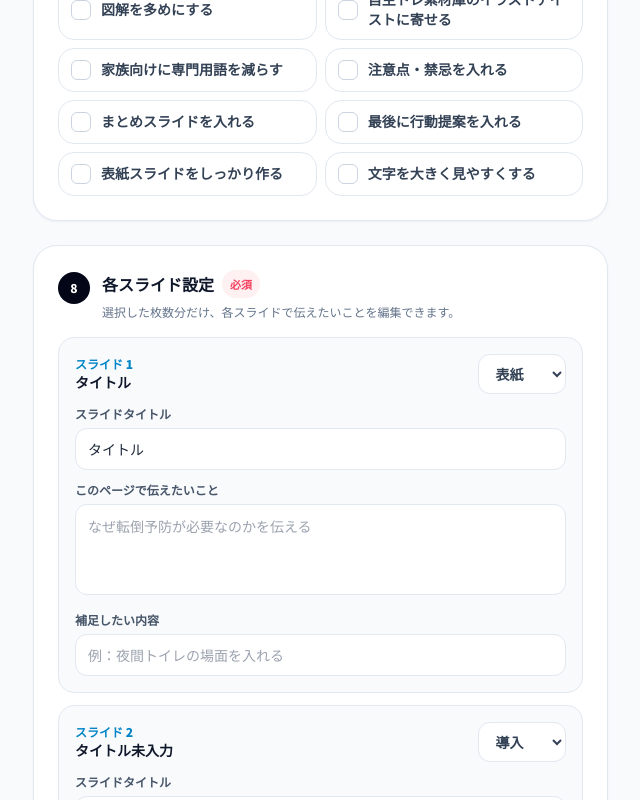
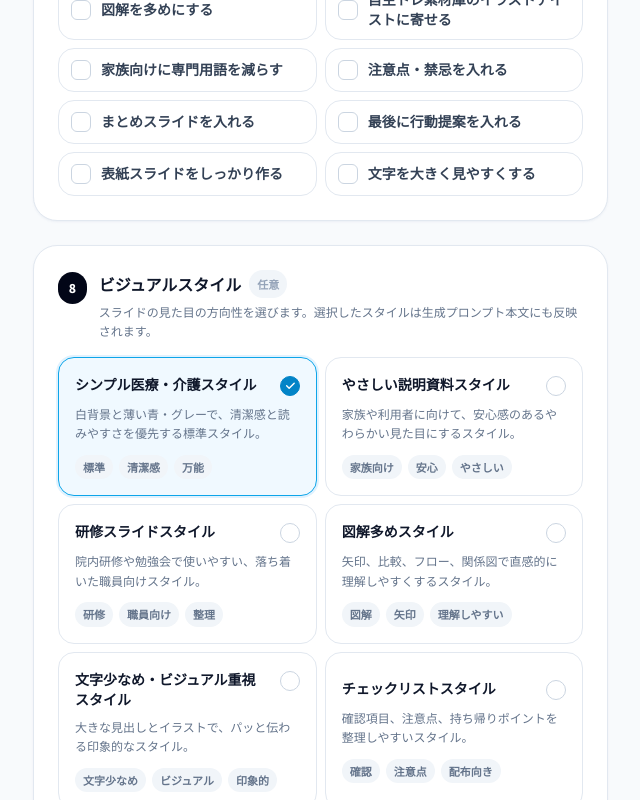
Before and after one commit to makomaru2023/jishutore-starter, a Next.js app: page /member/slide-prompt-generator in a window 1280 px wide. Shown: the part 3065-3865 px from the top of the page, without its empty margins (47-687 px from the left). Built offline with nearby package versions, Linux system fonts and the light colour scheme.

Commit message:
追加: プロンプト工房にビジュアルスタイル選択を追加

```diff
--- a/src/components/member/slide-prompt-generator/SlidePromptGenerator.tsx
+++ b/src/components/member/slide-prompt-generator/SlidePromptGenerator.tsx
@@ -13,6 +13,7 @@ import {
   PRESETS,
   PURPOSES,
   SLIDE_COUNTS,
+  VISUAL_STYLES,
   slideCountToNumber,
   type Audience,
   type DesignPolicy,
@@ -22,6 +23,7 @@ import {
   type Purpose,
   type SlideConfig,
   type SlideCount,
+  type VisualStyleId,
 } from "./constants";
 
 function Section({
@@ -87,6 +89,8 @@ export function SlidePromptGenerator() {
   const [audience, setAudience] = useState<Audience | null>(null);
   const [goal, setGoal] = useState<Goal | null>(null);
   const [designPolicy, setDesignPolicy] = useState<DesignPolicy | null>(null);
+  const [visualStyleId, setVisualStyleId] =
+    useState<VisualStyleId>("simple-medical-care");
   const [extras, setExtras] = useState<ExtraOption[]>([]);
   const [slides, setSlides] = useState<SlideConfig[]>(createDefaultSlides(5));
   const [selectedPresetId, setSelectedPresetId] = useState<string | null>(null);
@@ -113,6 +117,7 @@ export function SlidePromptGenerator() {
     setAudience(preset.audience);
     setGoal(preset.goal);
     setDesignPolicy(preset.designPolicy);
+    setVisualStyleId("simple-medical-care");
     setExtras([]);
     setSlides(preset.slides);
   }, []);
@@ -124,6 +129,7 @@ export function SlidePromptGenerator() {
     setAudience(null);
     setGoal(null);
     setDesignPolicy(null);
+    setVisualStyleId("simple-medical-care");
     setExtras([]);
     setSlides(createDefaultSlides(5));
     setSelectedPresetId(null);
@@ -146,10 +152,11 @@ export function SlidePromptGenerator() {
         audience,
         goal,
         designPolicy,
+        visualStyleId,
         extras,
         slides,
       }),
-    [purpose, slideCount, theme, audience, goal, designPolicy, extras, slides]
+    [purpose, slideCount, theme, audience, goal, designPolicy, visualStyleId, extras, slides]
   );
 
   return (
@@ -314,6 +321,65 @@ export function SlidePromptGenerator() {
 
           <Section
             step={8}
+            title="ビジュアルスタイル"
+            description="スライドの見た目の方向性を選びます。選択したスタイルは生成プロンプト本文にも反映されます。"
+          >
+            <div className="grid grid-cols-1 gap-2 sm:grid-cols-2">
+              {VISUAL_STYLES.map((style) => {
+                const selected = visualStyleId === style.id;
+                return (
+                  <button
+                    key={style.id}
+                    type="button"
+                    onClick={() => setVisualStyleId(style.id)}
+                    aria-pressed={selected}
+                    className={`rounded-2xl border p-4 text-left transition-all duration-200 ${
+                      selected
+                        ? "border-sky-500 bg-sky-50 shadow-sm ring-2 ring-sky-100"
+                        : "border-slate-200 bg-white hover:border-sky-300 hover:bg-slate-50"
+                    }`}
+                  >
+                    <span className="flex items-start justify-between gap-3">
+                      <span className="text-sm font-black text-slate-900">
+                        {style.name}
+                      </span>
+                      <span
+                        className={`mt-0.5 inline-flex h-5 w-5 flex-shrink-0 items-center justify-center rounded-full border ${
+                          selected
+                            ? "border-sky-600 bg-sky-600 text-white"
+                            : "border-slate-300 bg-white text-transparent"
+                        }`}
+                      >
+                        <svg viewBox="0 0 20 20" fill="currentColor" className="h-3.5 w-3.5">
+                          <path
+                            fillRule="evenodd"
+                            d="M16.704 5.29a1 1 0 0 1 .006 1.414l-7.2 7.3a1 1 0 0 1-1.42.005l-3.6-3.6a1 1 0 1 1 1.414-1.414l2.89 2.89 6.49-6.59a1 1 0 0 1 1.414-.005Z"
+                            clipRule="evenodd"
+                          />
+                        </svg>
+                      </span>
+                    </span>
+                    <span className="mt-2 block text-xs font-medium leading-relaxed text-slate-500">
+                      {style.summary}
+                    </span>
+                    <span className="mt-3 flex flex-wrap gap-1.5">
+                      {style.tags.map((tag) => (
+                        <span
+                          key={tag}
+                          className="rounded-full bg-slate-100 px-2 py-1 text-[11px] font-bold text-slate-500"
+                        >
+                          {tag}
+                        </span>
+                      ))}
+                    </span>
+                  </button>
+                );
+              })}
+            </div>
+          </Section>
+
+          <Section
+            step={9}
             title="各スライド設定"
             required
             description="選択した枚数分だけ、各スライドで伝えたいことを編集できます。"
--- a/src/components/member/slide-prompt-generator/constants.ts
+++ b/src/components/member/slide-prompt-generator/constants.ts
@@ -64,6 +64,91 @@ export const EXTRA_OPTIONS = [
   "文字を大きく見やすくする",
 ] as const;
 export type ExtraOption = (typeof EXTRA_OPTIONS)[number];
+
+export type VisualStyleId =
+  | "simple-medical-care"
+  | "gentle-explanation"
+  | "training-slide"
+  | "diagram-rich"
+  | "visual-focused"
+  | "checklist"
+  | "step-by-step"
+  | "jishutore-style";
+
+export interface VisualStyle {
+  id: VisualStyleId;
+  name: string;
+  summary: string;
+  tags: string[];
+  promptBlock: string;
+}
+
+export const VISUAL_STYLES: VisualStyle[] = [
+  {
+    id: "simple-medical-care",
+    name: "シンプル医療・介護スタイル",
+    summary: "白背景と薄い青・グレーで、清潔感と読みやすさを優先する標準スタイル。",
+    tags: ["標準", "清潔感", "万能"],
+    promptBlock:
+      "白背景を広く使い、薄い青とグレーをアクセントにした医療・介護向けのシンプルなスライドにしてください。見出し、本文、図解の階層を明確にし、余白をしっかり取ってください。装飾は控えめにし、信頼感と読みやすさを優先してください。",
+  },
+  {
+    id: "gentle-explanation",
+    name: "やさしい説明資料スタイル",
+    summary: "家族や利用者に向けて、安心感のあるやわらかい見た目にするスタイル。",
+    tags: ["家族向け", "安心", "やさしい"],
+    promptBlock:
+      "淡い水色、白、薄いグレーを基調に、やさしく安心感のある説明資料にしてください。角丸の図形、やわらかいアイコン、生活場面が伝わるイラストを使い、専門職以外にも不安なく読める雰囲気にしてください。言葉づかいは短く、やさしく、日常語を中心にしてください。",
+  },
+  {
+    id: "training-slide",
+    name: "研修スライドスタイル",
+    summary: "院内研修や勉強会で使いやすい、落ち着いた職員向けスタイル。",
+    tags: ["研修", "職員向け", "整理"],
+    promptBlock:
+      "院内研修や勉強会でそのまま使える、落ち着いた研修スライドにしてください。見出しを明確にし、要点、比較、注意点、現場での実践ポイントが整理されて見える構成にしてください。ネイビー、グレー、白を中心に、ポップすぎない専門職向けの印象にしてください。",
+  },
+  {
+    id: "diagram-rich",
+    name: "図解多めスタイル",
+    summary: "矢印、比較、フロー、関係図で直感的に理解しやすくするスタイル。",
+    tags: ["図解", "矢印", "理解しやすい"],
+    promptBlock:
+      "文章中心ではなく、図解を主役にしてください。矢印、フロー図、左右比較、3要素整理、原因と対応の関係図などを使い、見ただけで流れや関係性が分かるスライドにしてください。本文は短くし、図解と余白のバランスを優先してください。",
+  },
+  {
+    id: "visual-focused",
+    name: "文字少なめ・ビジュアル重視スタイル",
+    summary: "大きな見出しとイラストで、パッと伝わる印象的なスタイル。",
+    tags: ["文字少なめ", "ビジュアル", "印象的"],
+    promptBlock:
+      "文字量をかなり少なくし、大きな見出し、短いサブコピー、視覚的なイラストやアイコンで伝えるスライドにしてください。1枚の中に詰め込みすぎず、視線の流れが自然になるように余白を広く取ってください。投影しても一瞬で内容が伝わる構成にしてください。",
+  },
+  {
+    id: "checklist",
+    name: "チェックリストスタイル",
+    summary: "確認項目、注意点、持ち帰りポイントを整理しやすいスタイル。",
+    tags: ["確認", "注意点", "配布向き"],
+    promptBlock:
+      "チェックリスト形式を中心に、確認すべき項目が一目で分かるスライドにしてください。チェックボックス、短い項目名、補足の一言を使い、行動前・実施中・相談が必要な場面などを整理してください。印刷や配布にも使いやすい、整った余白と読みやすい文字サイズにしてください。",
+  },
+  {
+    id: "step-by-step",
+    name: "ステップ解説スタイル",
+    summary: "手順、流れ、段階的な説明を1、2、3で伝えるスタイル。",
+    tags: ["手順", "ステップ", "実践"],
+    promptBlock:
+      "内容をステップ形式で整理してください。1、2、3の番号、矢印、流れが分かる配置を使い、最初に何をして、次に何を確認し、最後にどう行動するかが分かるスライドにしてください。自主トレ、介助方法、環境調整、動作説明に使いやすい構成にしてください。",
+  },
+  {
+    id: "jishutore-style",
+    name: "自主トレ素材庫風スタイル",
+    summary: "淡い青とやさしいイラストで、自主トレ素材庫らしさを出すスタイル。",
+    tags: ["素材庫らしさ", "イラスト", "やさしい"],
+    promptBlock:
+      "自主トレ素材庫らしい、淡い青、白、やさしいグレーを基調にしたスライドにしてください。高齢者、家族、リハ職が見ても親しみやすい、やわらかい医療・介護系イラストを使ってください。大きなタイトル、短い説明、丸みのあるアイコン、清潔感のある余白で統一してください。",
+  },
+];
 
 export const SLIDE_KINDS = ["表紙", "導入", "本文", "図解", "まとめ"] as const;
 export type SlideKind = (typeof SLIDE_KINDS)[number];
```
Also changed, not shown: src/components/member/slide-prompt-generator/buildPrompt.ts (+17 -0 lines).
